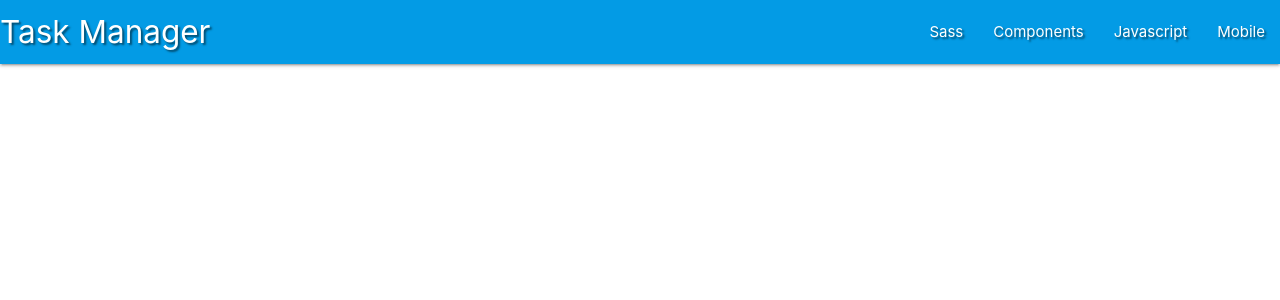
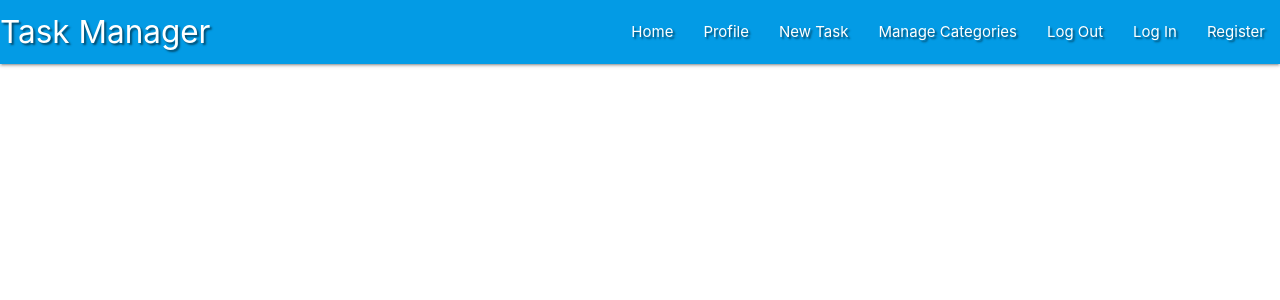
Before and after one commit to anteCedens/congenial-doodle, a Flask app: page / in a window 1280 px wide. Shown: the top 300 px of the page. Run offline with Flask 2, Linux system fonts and the light colour scheme; data that the repository does not hold is empty; some libraries are stand-ins or nearby versions.

Commit message:
Adjust link elements for desktop and mobile views

```diff
--- a/templates/base.html
+++ b/templates/base.html
@@ -29,20 +29,26 @@
                     <a href="#!" class="brand-logo">Task Manager</a>
                     <a href="#" data-target="mobile-demo" class="sidenav-trigger"><i class="fas fa-bars"></i></a>
                     <ul class="right hide-on-med-and-down">
-                        <li><a href="sass.html">Sass</a></li>
-                        <li><a href="badges.html">Components</a></li>
-                        <li><a href="collapsible.html">Javascript</a></li>
-                        <li><a href="mobile.html">Mobile</a></li>
+                        <li><a href="#">Home</a></li>
+                        <li><a href="#">Profile</a></li>
+                        <li><a href="#">New Task</a></li>
+                        <li><a href="#">Manage Categories</a></li>
+                        <li><a href="#">Log Out</a></li>
+                        <li><a href="#">Log In</a></li>
+                        <li><a href="#">Register</a></li>
                     </ul>
                 </div>
             </nav>
 
             <!-- Mobile sidenav -->
             <ul class="sidenav" id="mobile-demo">
-                <li><a href="sass.html">Sass</a></li>
-                <li><a href="badges.html">Components</a></li>
-                <li><a href="collapsible.html">Javascript</a></li>
-                <li><a href="mobile.html">Mobile</a></li>
+                <li><a href="#">Home</a></li>
+                <li><a href="#">Profile</a></li>
+                <li><a href="#">New Task</a></li>
+                <li><a href="#">Manage Categories</a></li>
+                <li><a href="#">Log Out</a></li>
+                <li><a href="#">Log In</a></li>
+                <li><a href="#">Register</a></li>
             </ul>
 
         </header>
```
